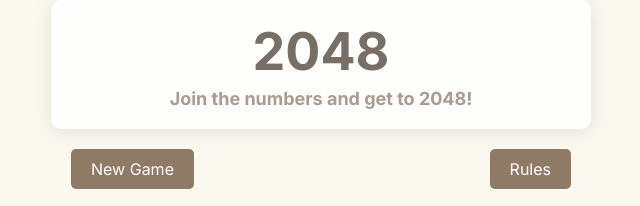
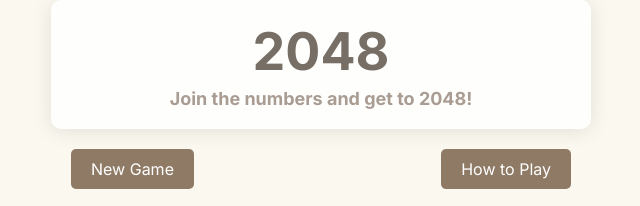
Before and after one commit to aryannlol/2048-GAME, a plain HTML site: page index.html in a window 1280 px wide. Shown: the top 206 px of the page, without its empty margins (319-959 px from the left). Drawn offline with Linux system fonts and the light colour scheme.

Commit message:
Update index.html

```diff
--- a/index.html
+++ b/index.html
@@ -369,7 +369,7 @@
                 <button onclick="startNewGame()">New Game</button>
             </div>
             <div class="right-controls">
-                <button onclick="toggleRules()">Rules</button>
+                <button onclick="toggleRules()">How to Play</button>
             </div>
         </div>
 
```
